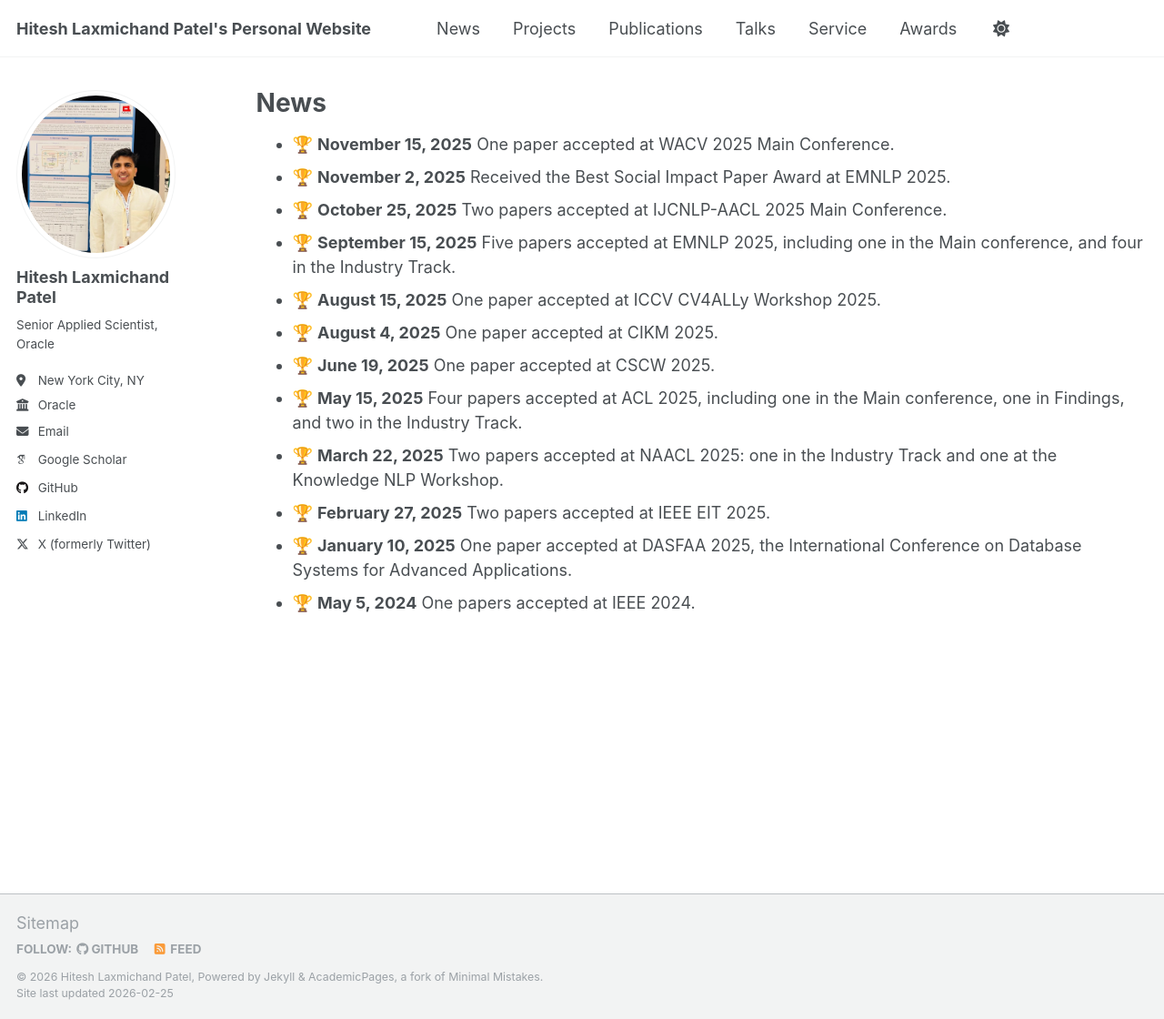
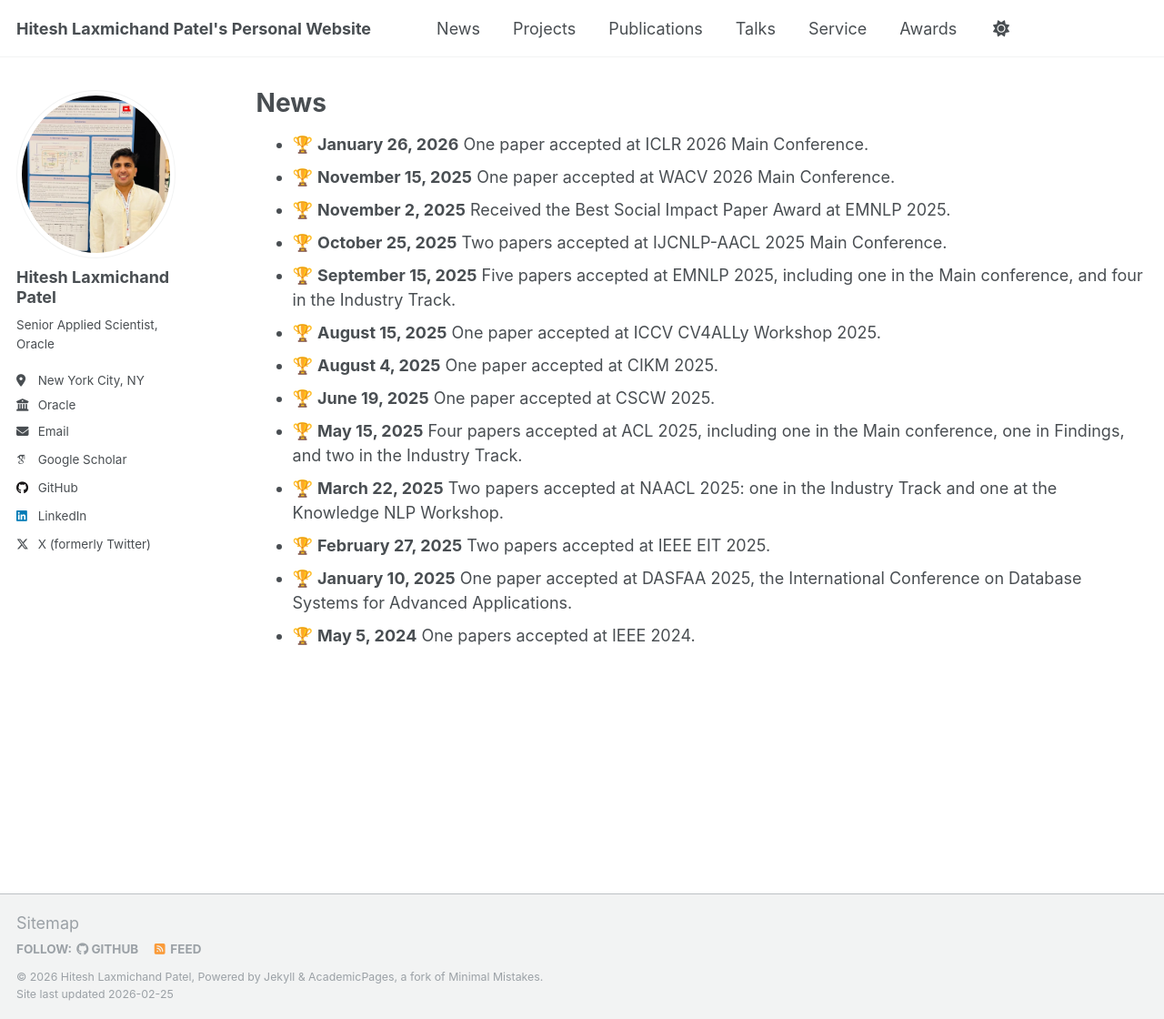
Before and after one commit to HITESHLPATEL/hiteshlpatel.github.io, a Jekyll site: the page built from _pages/news.md, in a window 1280 px wide and 1120 px high. Shown: the whole window at 91% size. Built offline with Jekyll 4.4.1, drawn with Linux system fonts in a browser that asks for light colours; some web fonts are replaced.

Commit message:
Add news entries for ICLR and WACV 2026

```diff
--- a/_pages/news.md
+++ b/_pages/news.md
@@ -4,7 +4,8 @@ title: "News"
 permalink: /news/
 author_profile: true
 ---
-- 🏆 __November 15, 2025__ One paper accepted at WACV 2025 Main Conference.
+- 🏆 __January 26, 2026__ One paper accepted at ICLR 2026 Main Conference.
+- 🏆 __November 15, 2025__ One paper accepted at WACV 2026 Main Conference.
 - 🏆 __November 2, 2025__ Received the Best Social Impact Paper Award at EMNLP 2025.
 - 🏆 __October 25, 2025__ Two papers accepted at IJCNLP-AACL 2025 Main Conference.
 - 🏆 __September 15, 2025__ Five papers accepted at EMNLP 2025, including one in the Main conference, and four in the Industry Track.
```
